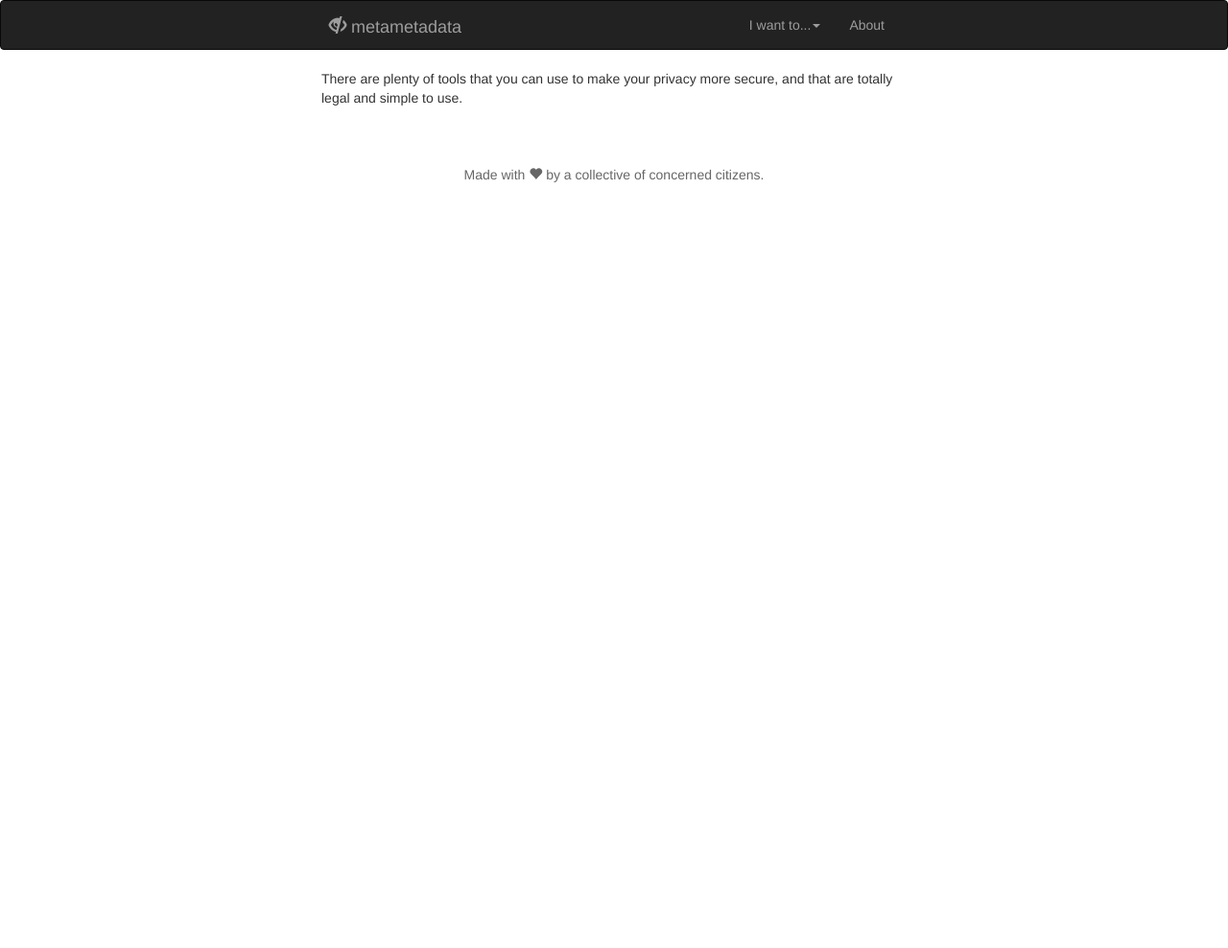
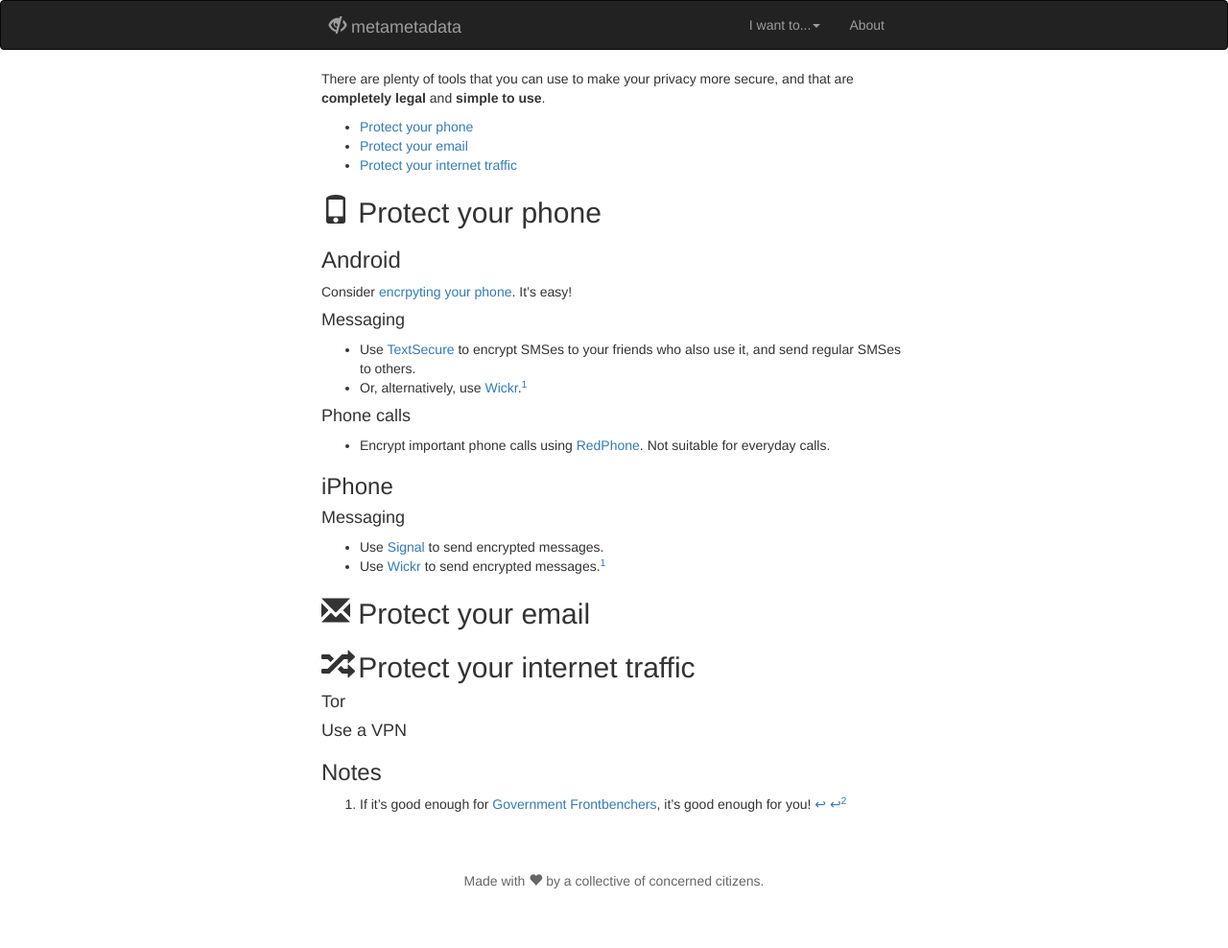
Before and after one commit to stragu/metametadata, a Jekyll site: the page built from protect.md, in a window 1280 px wide. Shown: the whole page at 96% size. Built offline with Jekyll 4.4.1, drawn with Linux system fonts in a browser that asks for light colours; nearby versions of some CDN libraries; before the commit the page ends 900 px from its top, so only the background shows below that.

Commit message:
Added phone protection tools, some placeholders for traffic.

```diff
--- a/protect.md
+++ b/protect.md
@@ -5,4 +5,46 @@
 ---
 
 There are plenty of tools that you can use to make your privacy more secure, and that are
-totally legal and simple to use.
+__completely legal__ and __simple to use__.
+
+- [Protect your phone](#phone)
+- [Protect your email](#email)
+- [Protect your internet traffic](#traffic)
+
+## <a name="phone"></a><span class="glyphicon glyphicon-phone"></span> Protect your phone
+
+### Android
+
+Consider [encrpyting your phone](http://www.howtogeek.com/141953/how-to-encrypt-your-android-phone-and-why-you-might-want-to/). It's easy!
+
+#### Messaging
+
+- Use [TextSecure](https://play.google.com/store/apps/details?id=org.thoughtcrime.securesms)
+to encrypt SMSes to your friends who also use it, and send regular SMSes to others.
+- Or, alternatively, use [Wickr](https://play.google.com/store/apps/details?id=com.mywickr.wickr2).[^wickr]
+
+#### Phone calls
+
+- Encrypt important phone calls using
+[RedPhone](https://play.google.com/store/apps/details?id=org.thoughtcrime.redphone). Not suitable for everyday calls.
+
+### iPhone
+
+#### Messaging
+
+- Use [Signal](https://itunes.apple.com/app/id874139669) to send encrypted messages.
+- Use [Wickr](https://itunes.apple.com/au/app/wickr/id528962154?mt=8) to send encrypted messages.[^wickr]
+
+## <a name="email"></a><span class="glyphicon glyphicon-envelope"></span> Protect your email
+
+
+## <a name="traffic"></a><span class="glyphicon glyphicon-random"></span> Protect your internet traffic
+
+
+
+#### Tor
+
+#### Use a VPN
+
+### Notes
+[^wickr]: If it's good enough for [Government Frontbenchers](http://www.theguardian.com/australia-news/australia-news-blog/2015/mar/02/wickr-the-secret-messaging-app-of-the-party-unfaithful), it's good enough for you!
```
